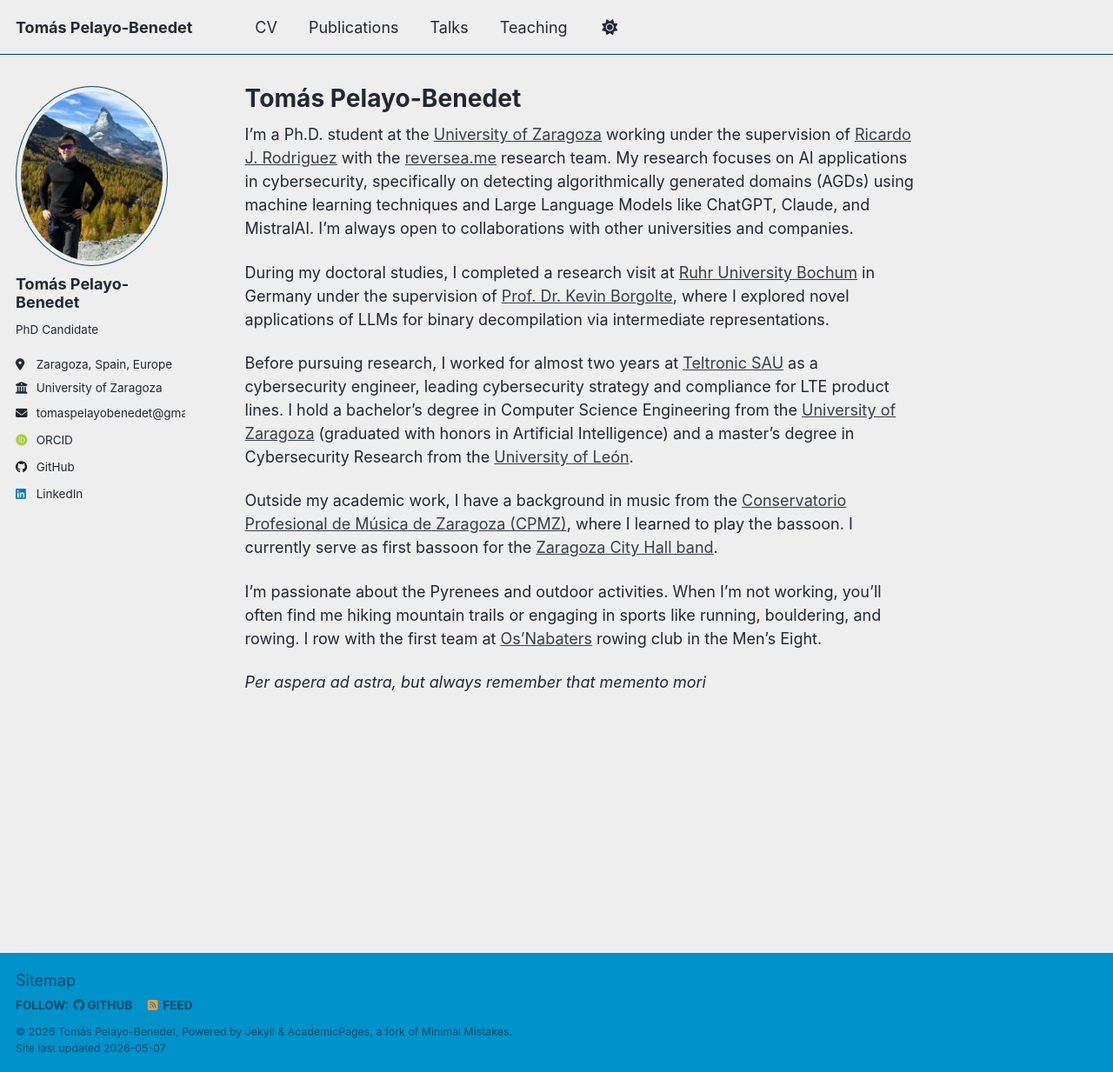
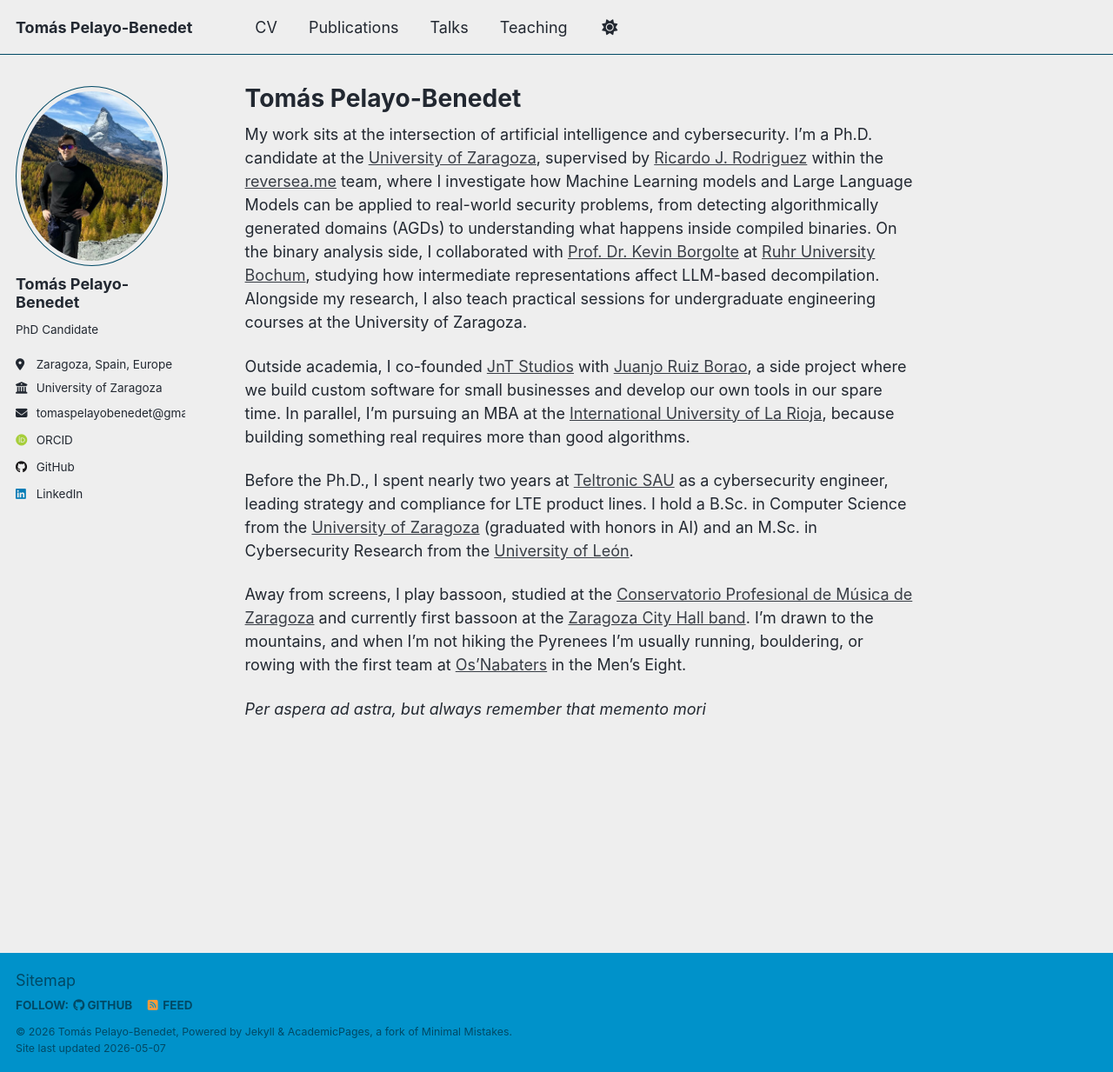
Before and after one commit to TomasPelayoBenedet/tomaspelayobenedet.github.io, a Jekyll site: the page built from _pages/about.md, in a window 1280 px wide and 1233 px high. Shown: the whole window at 87% size. Built offline with Jekyll 4.4.1, drawn with Linux system fonts in a browser that asks for light colours; some web fonts are replaced; a script that is not in the unit is left out.

Commit message:
about update

```diff
--- a/_pages/about.md
+++ b/_pages/about.md
@@ -7,14 +7,12 @@ redirect_from:
   - /about.html
 ---
 
-I'm a Ph.D. student at the [University of Zaragoza](https://www.unizar.es) working under the supervision of [Ricardo J. Rodriguez](https://webdiis.unizar.es/~ricardo/) with the [reversea.me](https://www.reversea.me) research team. My research focuses on AI applications in cybersecurity, specifically on detecting algorithmically generated domains (AGDs) using machine learning techniques and Large Language Models like ChatGPT, Claude, and MistralAI. I'm always open to collaborations with other universities and companies.
+My work sits at the intersection of artificial intelligence and cybersecurity. I'm a Ph.D. candidate at the [University of Zaragoza](https://www.unizar.es), supervised by [Ricardo J. Rodriguez](https://webdiis.unizar.es/~ricardo/) within the [reversea.me](https://www.reversea.me) team, where I investigate how Machine Learning models and Large Language Models can be applied to real-world security problems, from detecting algorithmically generated domains (AGDs) to understanding what happens inside compiled binaries. On the binary analysis side, I collaborated with [Prof. Dr. Kevin Borgolte](https://kevin.borgolte.me/) at [Ruhr University Bochum](https://www.ruhr-uni-bochum.de/en), studying how intermediate representations affect LLM-based decompilation. Alongside my research, I also teach practical sessions for undergraduate engineering courses at the University of Zaragoza.
 
-During my doctoral studies, I completed a research visit at [Ruhr University Bochum](https://www.ruhr-uni-bochum.de/en) in Germany under the supervision of [Prof. Dr. Kevin Borgolte](https://kevin.borgolte.me/), where I explored novel applications of LLMs for binary decompilation via intermediate representations.
+Outside academia, I co-founded [JnT Studios](https://https://www.linkedin.com/company/jnt-studios/) with [Juanjo Ruiz Borao](https://www.linkedin.com/in/juanjo-ruiz-borao-387928247/), a side project where we build custom software for small businesses and develop our own tools in our spare time. In parallel, I'm pursuing an MBA at the [International University of La Rioja](https://www.unir.net), because building something real requires more than good algorithms.
 
-Before pursuing research, I worked for almost two years at [Teltronic SAU](https://www.teltronic.es/en/) as a cybersecurity engineer, leading cybersecurity strategy and compliance for LTE product lines. I hold a bachelor's degree in Computer Science Engineering from the [University of Zaragoza](https://www.unizar.es) (graduated with honors in Artificial Intelligence) and a master's degree in Cybersecurity Research from the [University of León](https://www.unileon.es).
+Before the Ph.D., I spent nearly two years at [Teltronic SAU](https://www.teltronic.es/en/) as a cybersecurity engineer, leading strategy and compliance for LTE product lines. I hold a B.Sc. in Computer Science from the [University of Zaragoza](https://www.unizar.es) (graduated with honors in AI) and an M.Sc. in Cybersecurity Research from the [University of León](https://www.unileon.es).
 
-Outside my academic work, I have a background in music from the [Conservatorio Profesional de Música de Zaragoza (CPMZ)](https://www.cpmzaragoza.com/), where I learned to play the bassoon. I currently serve as first bassoon for the [Zaragoza City Hall band](https://bandaclubsocialzaragoza.com/banda-de-musica/).
-
-I'm passionate about the Pyrenees and outdoor activities. When I'm not working, you'll often find me hiking mountain trails or engaging in sports like running, bouldering, and rowing. I row with the first team at [Os'Nabaters](https://www.facebook.com/p/Os-Nabaters-do-flumen-100071789451571/) rowing club in the Men's Eight.
+Away from screens, I play bassoon, studied at the [Conservatorio Profesional de Música de Zaragoza](https://www.cpmzaragoza.com/) and currently first bassoon at the [Zaragoza City Hall band](https://bandaclubsocialzaragoza.com/banda-de-musica/). I'm drawn to the mountains, and when I'm not hiking the Pyrenees I'm usually running, bouldering, or rowing with the first team at [Os'Nabaters](https://www.facebook.com/p/Os-Nabaters-do-flumen-100071789451571/) in the Men's Eight.
 
 <i>Per aspera ad astra, but always remember that memento mori</i>
```
